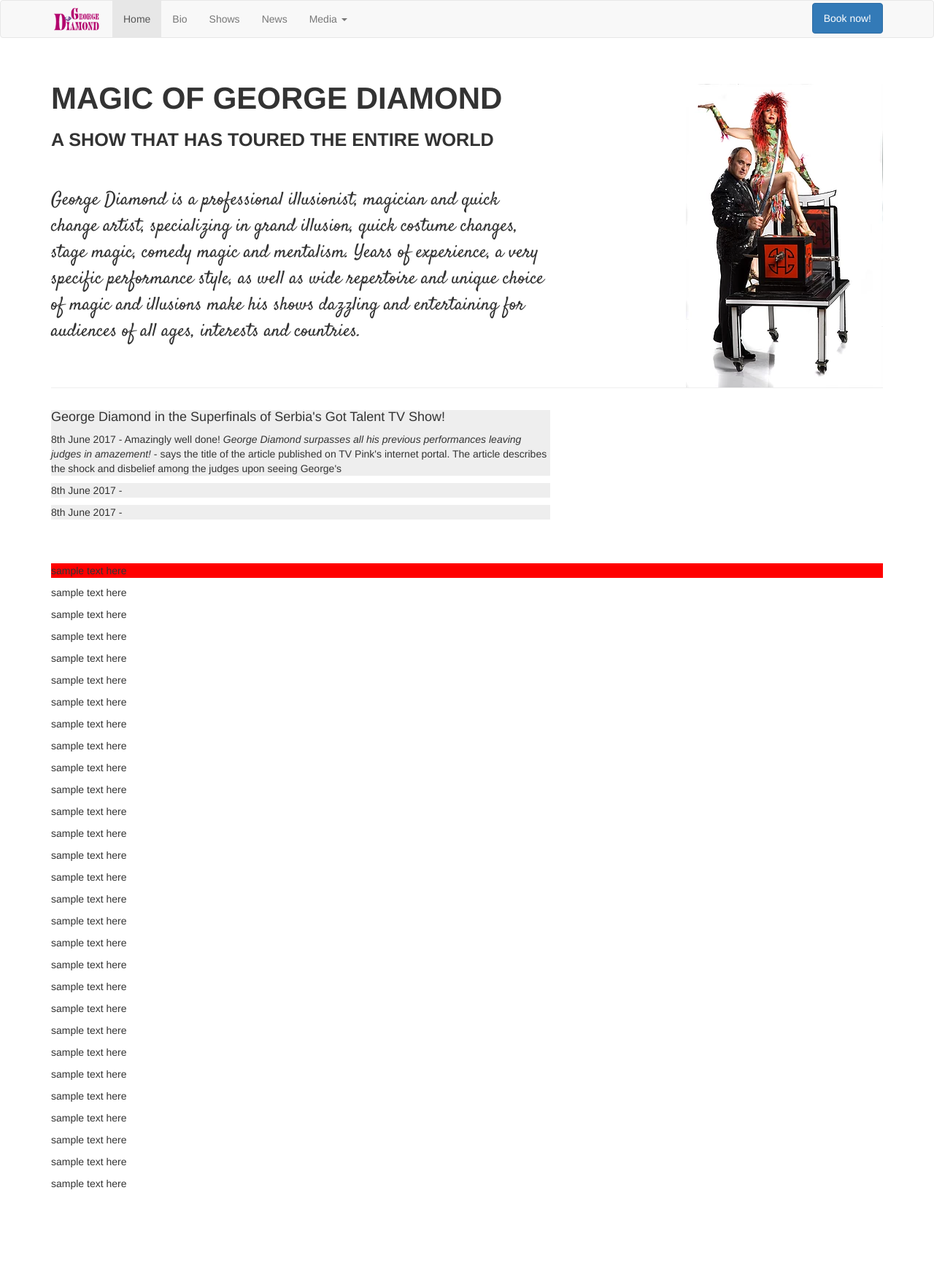
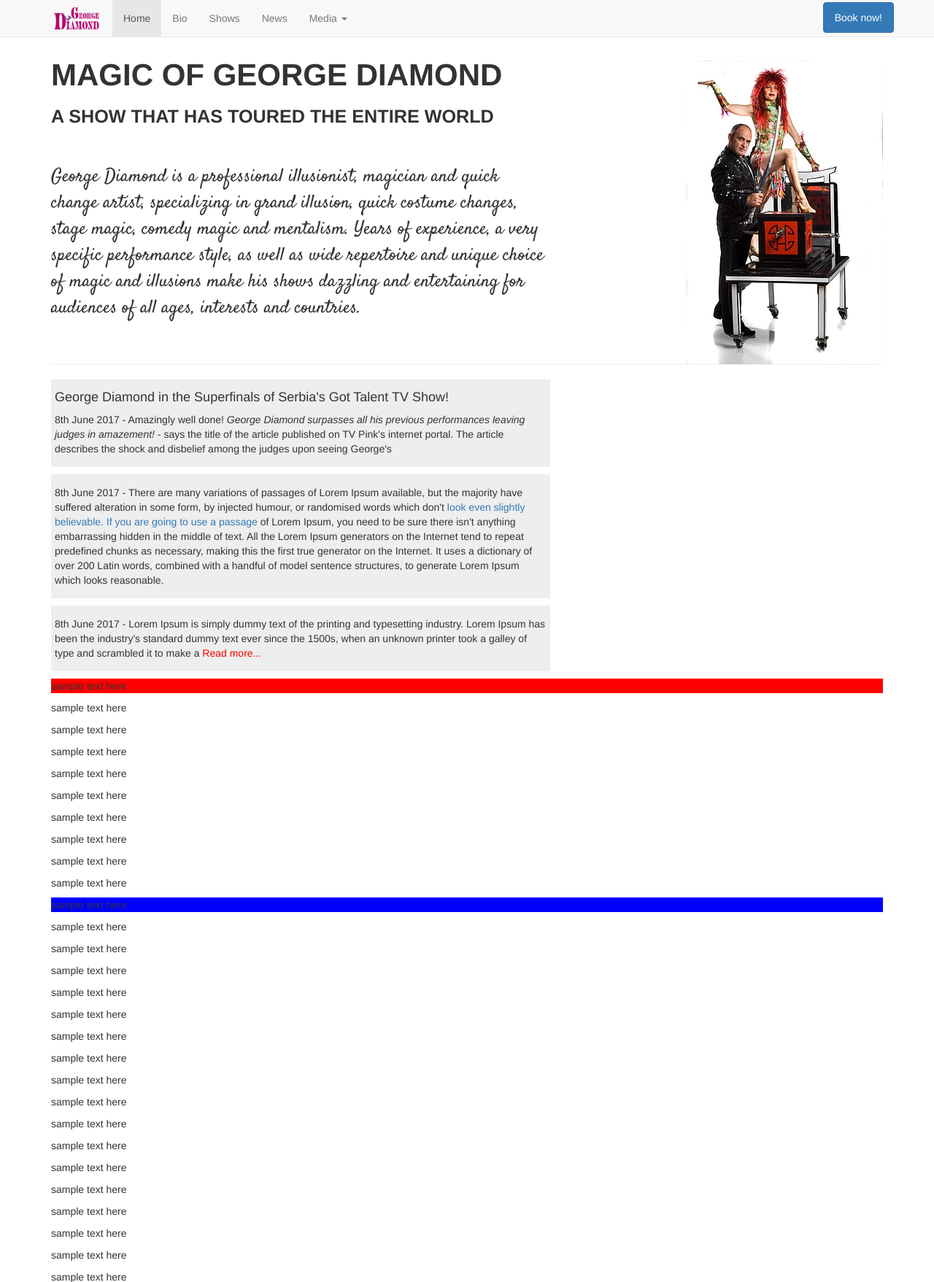
Before and after one commit to tale19/george-diamond, a PHP site: page / in a window 1280 px wide. Shown: the top 1757 px of the page at 73% size. Before the commit the page ends 1630 px from the top, so only its background shows below. Run offline with PHP 8.4, Linux system fonts and the light colour scheme; some libraries are stand-ins or nearby versions.

Commit message:
expand/collapse full news article added

```diff
--- a/css/tale.css
+++ b/css/tale.css
@@ -30,6 +30,7 @@ ul.navbar-right a.btn-primary:hover {
 div.page-header {
 	position: relative;
 	min-height: 420px;
+	margin-top: 80px;
 /*	border: 2px solid magenta;*/
 }
 
@@ -73,12 +74,17 @@ div.page-header > img {
 #top-news-1,
 #top-news-2,
 #top-news-3 {
+	position: relative;
+	padding: 5px;
+	margin-bottom: 10px;
 	background-color: #EEE;
 }
 
-span.hidden-content {
+span.hidden-content,
+#news-collapser {
 	display: none;
 }
+
 
 
 /* media query EXTRA SMALL display (up to 767px) */
@@ -131,7 +137,7 @@ span.hidden-content {
 	#top-news {
 		position: relative;
 		width: 60%;
-		height: 210px;
+		/*height: 210px;*/
 		/*top: 40px;*/
 	}
 }
--- a/index.html
+++ b/index.html
@@ -11,7 +11,7 @@
 </head>
 
 <body>
-<nav class="navbar navbar-default">
+<nav class="navbar navbar-default navbar-fixed-top">
   <div class="container">
     <!-- Brand and toggle get grouped for better mobile display -->
     <div class="navbar-header">
@@ -70,11 +70,15 @@
 	</div>
 	<div id="top-news-2">
 		<h4 class="top-news-headline"></h4>
-		<p class="top-news-preview"><span class="news-date">8th June 2017</span> - </p>
+		<p class="top-news-preview">
+      <span class="news-date">8th June 2017 - </span><span id="thisSpan">There are many variations of passages of Lorem Ipsum available, but the majority have suffered alteration in some form, by injected humour, or randomised words which don't <a href="#">look even slightly believable. If you are going to use a passage</a> of Lorem Ipsum, you need to be sure there isn't anything embarrassing hidden in the middle of text. All the Lorem Ipsum generators on the Internet tend to repeat predefined chunks as necessary, making this the first true generator on the Internet. It uses a dictionary of over 200 Latin words, combined with a handful of model sentence structures, to generate Lorem Ipsum which looks reasonable.</span>
+    </p>
 	</div>
 	<div id="top-news-3">
 		<h4 class="top-news-headline"></h4>
-		<p class="top-news-preview"><span class="news-date">8th June 2017</span> - </p>
+		<p class="top-news-preview">
+      <span class="news-date">8th June 2017</span> - Lorem Ipsum is simply dummy text of the printing and typesetting industry. Lorem Ipsum has been the industry's standard dummy text ever since the 1500s, when an unknown printer took a galley of type and scrambled it to make a <a id="news-expander" style="color: red;"> Read more...</a> <span class="hidden-content"> type specimen book. It has survived not only five centuries, but also the leap into electronic typesetting, remaining essentially unchanged. It was popularised in the 1960s with the release of Letraset sheets containing Lorem Ipsum passages, and more recently with desktop publishing software like Aldus PageMaker including versions of Lorem Ipsum.</span><a id="news-collapser">Read less</a>
+    </p>
 	</div>
 </div> <!-- top news -->
 
@@ -88,7 +92,7 @@
 <p>sample text here</p>
 <p>sample text here</p>
 <p>sample text here</p>
-<p>sample text here</p>
+<p style="background-color: blue;">sample text here</p>
 <p>sample text here</p>
 <p>sample text here</p>
 <p>sample text here</p>
--- a/js/tale.js
+++ b/js/tale.js
@@ -0,0 +1,33 @@
+function main() {
+	/* Dynamically show "read more" on top news if text is too long */
+	function toggleNews() {
+	;
+		console.log("clicked");
+	}
+
+	var span = document.getElementById('thisSpan');
+	// var convert = $('#thisSpan'.firstChild);
+	console.log(span);
+	console.log(span.innerText.length);
+
+
+	$('#news-expander').click(function() {
+		console.log('klik');
+		console.log($(this.nextElementSibling));
+		// $(this.nextSibling.nextSibling).toggleClass('hidden-content');
+		$(this.nextElementSibling).toggleClass('hidden-content');
+		$(this).hide();
+		$('#news-collapser').show();
+	});
+
+	$('#news-collapser').click(function() {
+		console.log('klikić');
+		console.log($(this.previousElementSibling));
+		// $(this.nextSibling.nextSibling).toggleClass('hidden-content');
+		$(this.previousElementSibling).toggleClass('hidden-content');
+		$(this).hide();
+		$('#news-expander').show();
+	});
+}
+
+$(document).ready(main);
```
